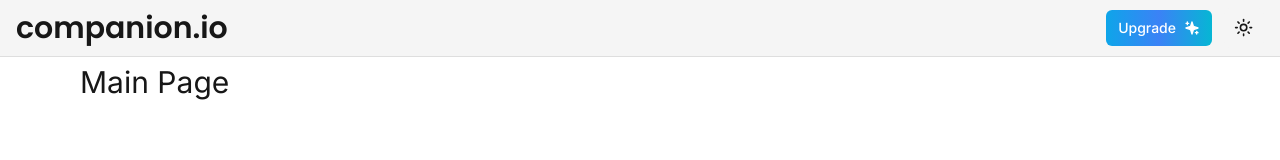
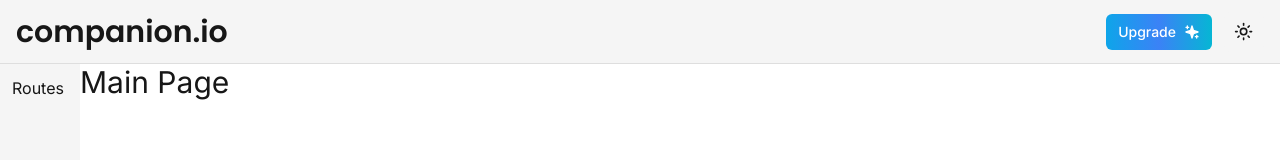
Before and after one commit to vignesh-gupta/companion-io, a Next.js app: page / in a window 1280 px wide. Shown: the top 160 px of the page. Built offline with nearby package versions, Linux system fonts and the light colour scheme.

Commit message:
[updated] dir structure

```diff
--- a/app/(root)/layout.tsx
+++ b/app/(root)/layout.tsx
@@ -1,4 +1,5 @@
 import Navbar from "@/components/Navbar";
+import Sidebar from "@/components/Sidebar";
 
 export default function RootLayout({
   children,
@@ -8,6 +9,9 @@ export default function RootLayout({
   return (
     <div className="h-screen">
       <Navbar />
+      <div className="fixed inset-y-0 flex-col hidden w-20 mt-16 md:flex">
+        <Sidebar />
+      </div>
       <main className="h-full pt-16 md:pl-20">
         {children}
       </main>
--- a/components/Navbar.tsx
+++ b/src/components/Navbar.tsx
@@ -12,7 +12,7 @@ import { cn } from "@/lib/utils";
 const poppins = Poppins({ weight: ["600"], subsets: ["latin"] });
 const Navbar = () => {
   return (
-    <div className="fixed z-50 flex items-center justify-between w-full px-4 py-2 border-b border-b-primary/10 bg-secondary">
+    <header className="fixed z-50 flex items-center justify-between w-full h-16 px-4 py-2 border-b border-b-primary/10 bg-secondary">
       <div className="flex items-center">
         <Menu className="block md:hidden" />
 
@@ -35,7 +35,7 @@ const Navbar = () => {
         <ThemeToggle />
         <UserButton afterSignOutUrl="/" />
       </div>
-    </div>
+    </header>
   );
 };
 
--- /dev/null
+++ b/src/components/Sidebar.tsx
@@ -0,0 +1,25 @@
+"use client";
+
+import { Home } from "lucide-react";
+import React from "react";
+
+const Sidebar = () => {
+
+  const routes = [
+    {
+      icon: Home,
+    }
+  ]
+
+  return (
+    <div className="flex flex-col h-full space-y-4 text-primary bg-secondary">
+      <div className="justify-center flex-1 p-3">
+        <div className="space-y-2">
+          Routes
+        </div>
+      </div>
+    </div>
+  );
+};
+
+export default Sidebar;
--- a/components/ui/theme-toggle.tsx
+++ b/src/components/ui/theme-toggle.tsx
@@ -4,13 +4,13 @@ import * as React from "react"
 import { Moon, Sun } from "lucide-react"
 import { useTheme } from "next-themes"
 
-import { Button } from "@/components/ui/button"
+import { Button } from "@ui/button"
 import {
   DropdownMenu,
   DropdownMenuContent,
   DropdownMenuItem,
   DropdownMenuTrigger,
-} from "@/components/ui/dropdown-menu"
+} from "@ui/dropdown-menu"
 
 export function ThemeToggle() {
   const { setTheme } = useTheme()
--- a/tsconfig.json
+++ b/tsconfig.json
@@ -20,8 +20,8 @@
       }
     ],
     "paths": {
-      "@/*": ["./*"],
-      "@ui/*": ["./components/ui/*"],
+      "@/*": ["./src/*"],
+      "@ui/*": ["./src/components/ui/*"],
     }
   },
   "include": ["next-env.d.ts", "**/*.ts", "**/**/*.tsx", ".next/types/**/*.ts"],
```
Also changed, not shown: src/components/providers/theme-provider.tsx (renamed from components/providers/theme-provider.tsx), src/components/ui/button.tsx (renamed from components/ui/button.tsx), src/components/ui/dropdown-menu.tsx (renamed from components/ui/dropdown-menu.tsx), src/lib/utils.ts (renamed from lib/utils.ts).
